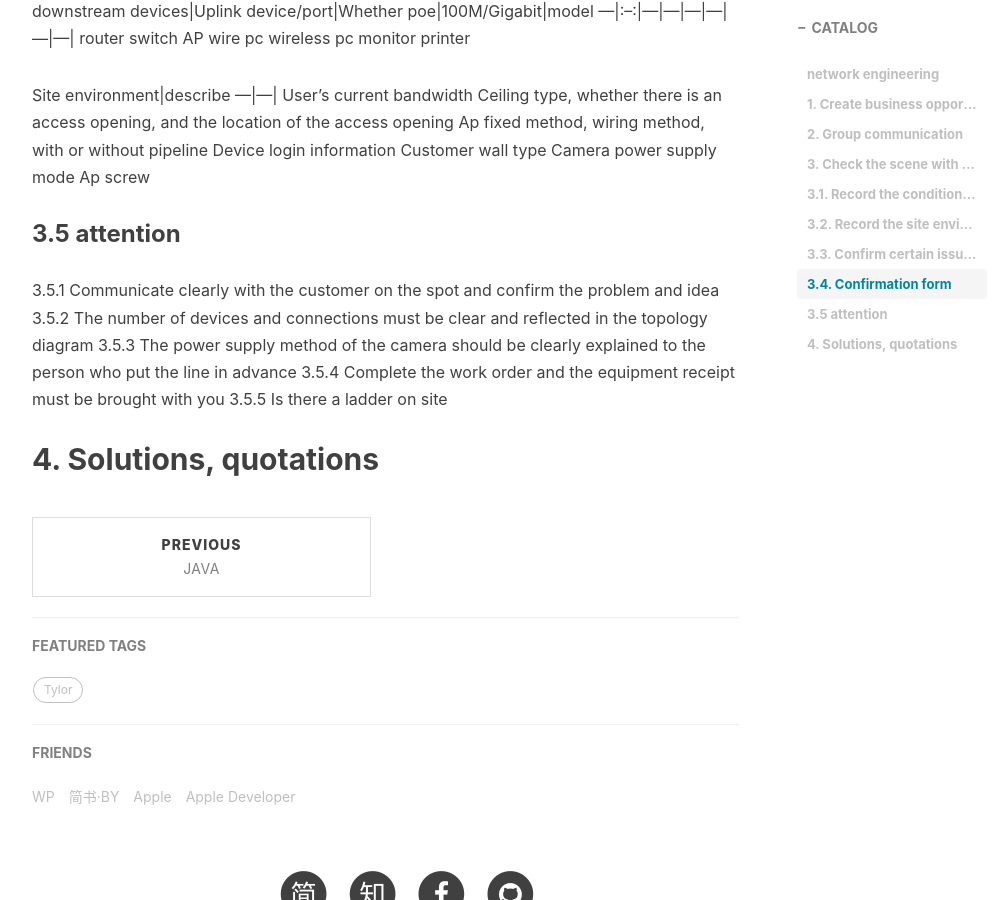
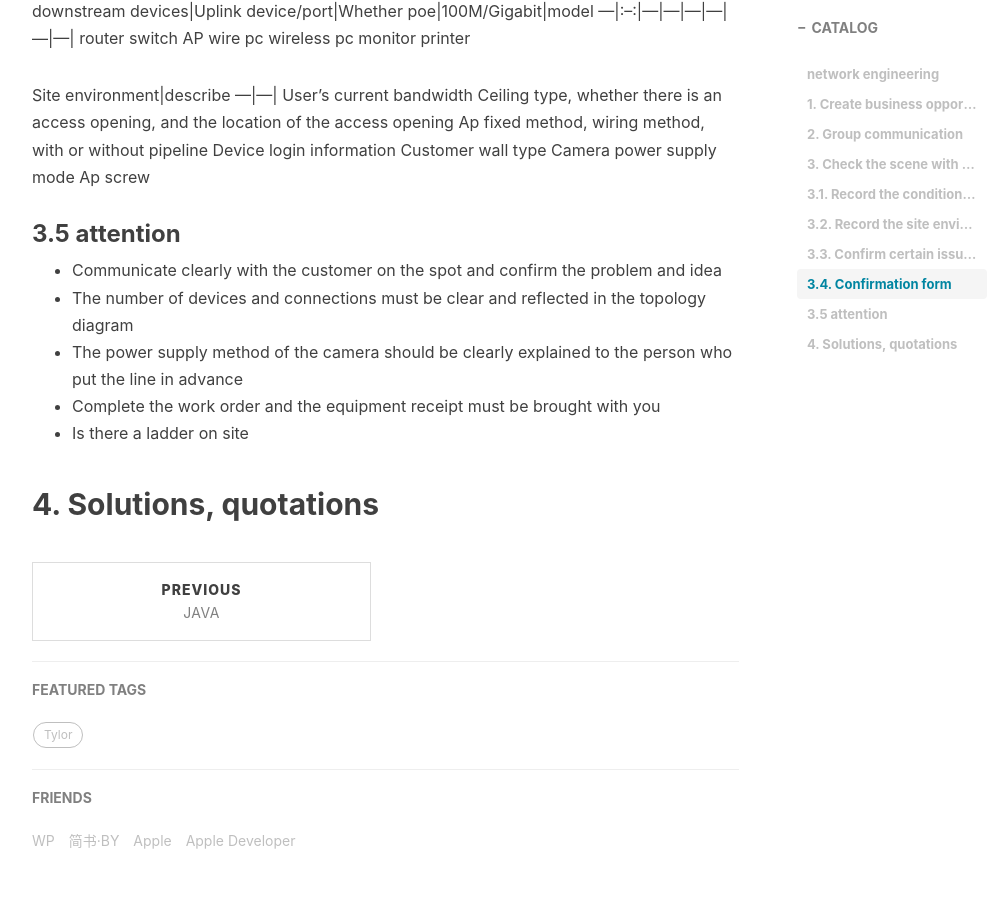
Before and after one commit to nathanielhawthorne/nathanielhawthorne.github.io, a Jekyll site: the page built from _posts/2021-08-06-network-engineering.md, in a window 1280 px wide and 900 px high, scrolled down 1119 px. Shown: the whole window, without its empty margins (233-1239 px from the left). Built offline with Jekyll 4.4.1, drawn with Linux system fonts in a browser that asks for light colours; nearby versions of some CDN libraries; comment, search, counter and statistics services are not loaded.

Commit message:
Update 2021-08-06-network-engineering.md

```diff
--- a/_posts/2021-08-06-network-engineering.md
+++ b/_posts/2021-08-06-network-engineering.md
@@ -45,10 +45,10 @@
 Ap screw
 
 ### 3.5 attention
-3.5.1 Communicate clearly with the customer on the spot and confirm the problem and idea
-3.5.2 The number of devices and connections must be clear and reflected in the topology diagram
-3.5.3 The power supply method of the camera should be clearly explained to the person who put the line in advance
-3.5.4 Complete the work order and the equipment receipt must be brought with you
-3.5.5 Is there a ladder on site
++ Communicate clearly with the customer on the spot and confirm the problem and idea
++ The number of devices and connections must be clear and reflected in the topology diagram
++ The power supply method of the camera should be clearly explained to the person who put the line in advance
++ Complete the work order and the equipment receipt must be brought with you
++ Is there a ladder on site
 
 ## 4. Solutions, quotations
```
